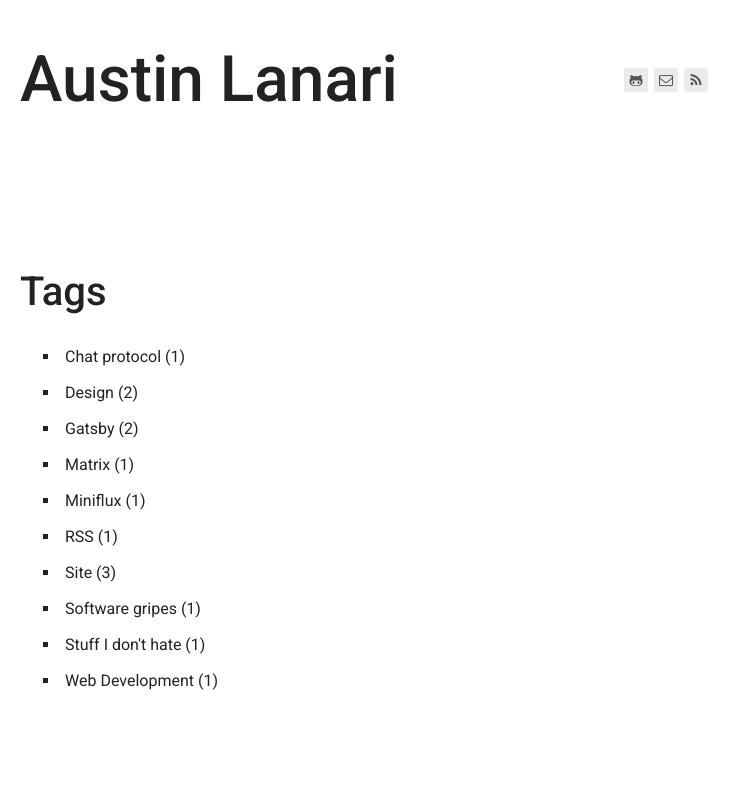
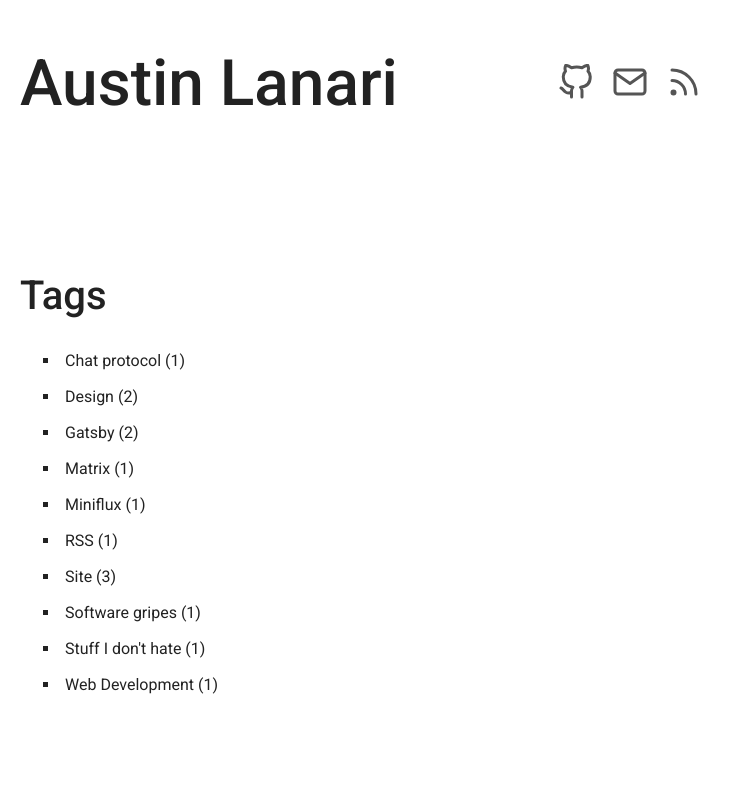
Before and after one commit to foggy1/personal-v2, a Gatsby site: page /tags in a window 1280 px wide. Shown: the top 799 px of the page, without its empty margins (0-751 px from the left). Built offline with nearby package versions, Linux system fonts and the light colour scheme; Gatsby itself is replaced by a stand-in of ours; some packages are replaced by stand-ins of ours.

Commit message:
update and resolve deps; add feather, update icon styles with feather

```diff
--- a/package.json
+++ b/package.json
@@ -25,16 +25,17 @@
   "license": "MIT",
   "dependencies": {
     "bluebird": "^3.5.1",
+    "feather-icons": "^4.15.0",
     "gatsby": "^2.0.22",
     "gatsby-plugin-catch-links": "^2.0.4",
     "gatsby-plugin-feed": "^2.0.8",
     "gatsby-plugin-google-analytics": "^2.0.6",
-    "gatsby-plugin-google-fonts": "latest",
+    "gatsby-plugin-google-fonts": "0.0.4",
     "gatsby-plugin-matomo": "^0.6.0",
     "gatsby-plugin-offline": "^2.0.6",
     "gatsby-plugin-react-helmet": "^3.0.0",
     "gatsby-plugin-sass": "^2.0.1",
-    "gatsby-plugin-sharp": "^2.0.6",
+    "gatsby-plugin-sharp": "^2.0.19",
     "gatsby-plugin-sitemap": "^2.0.1",
     "gatsby-remark-copy-linked-files": "^2.0.5",
     "gatsby-remark-images": "^2.0.4",
--- a/src/components/Links/index.jsx
+++ b/src/components/Links/index.jsx
@@ -1,7 +1,7 @@
 import React from 'react'
 import './style.scss'
 import '../../assets/fonts/fontello-771c82e0/css/fontello.css'
-
+import feather from 'feather-icons'
 class Links extends React.Component {
   render() {
     const author = this.props.data
@@ -19,17 +19,17 @@
         <ul className="links__list">
           <li className="links__list-item">
             <a href={`https://www.github.com/${links.github}`} target="_blank">
-              <i className="icon-github" />
+              <i dangerouslySetInnerHTML={{ __html: feather.icons.github.toSvg({height: 36, width: 36}) }} />
             </a>
           </li>
           <li className="links__list-item">
             <a href={`mailto:${links.email}`}>
-              <i className="icon-mail" />
+              <i dangerouslySetInnerHTML={{ __html: feather.icons.mail.toSvg({height: 36, width: 36}) }} />
             </a>
           </li>
           <li className="links__list-item">
             <a href={links.rss}>
-              <i className="icon-rss" />
+              <i dangerouslySetInnerHTML={{ __html: feather.icons.rss.toSvg({height: 36, width: 36}) }} />
             </a>
           </li>
         </ul>
--- a/src/components/Links/style.scss
+++ b/src/components/Links/style.scss
@@ -11,17 +11,15 @@
         margin: 10px -3px;
         &-item {
             padding: 0;
-            margin: 0 3px;
-            height: 24px;
-            width: 24px;
-            line-height: 24px;
+            margin: 0 9px;
+            height: 36px;
+            width: 36px;
+            line-height: 36px;
             border-radius: 3px;
             text-align: center;
-            background: $color-gray-bg;
             & a {
                 border: 0;
                 & i {
-                    font-size: 14px;
                     color: lighten($color-base, 20%);
                 }
                 &:hover,
```
Also changed, not shown: 1 other file.
